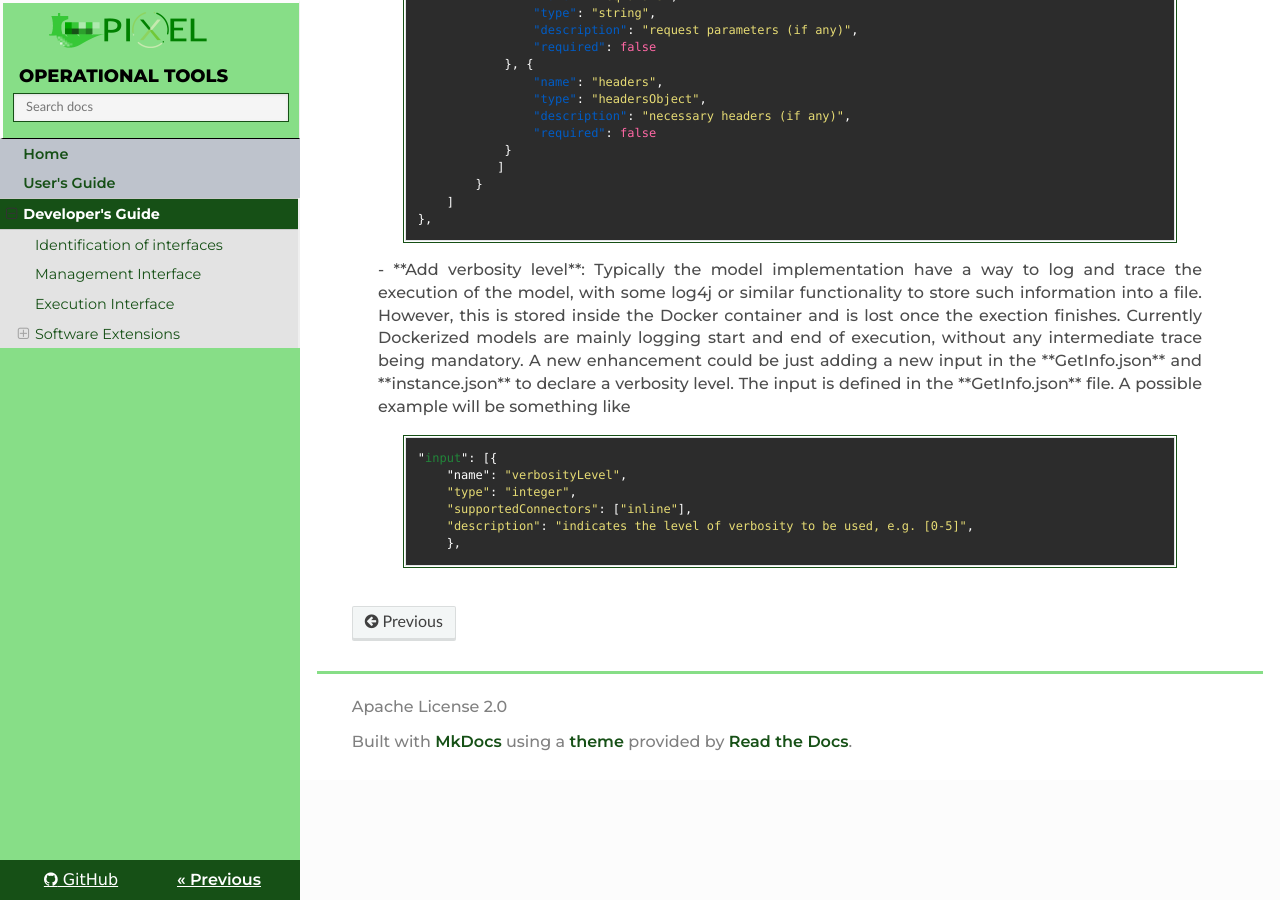
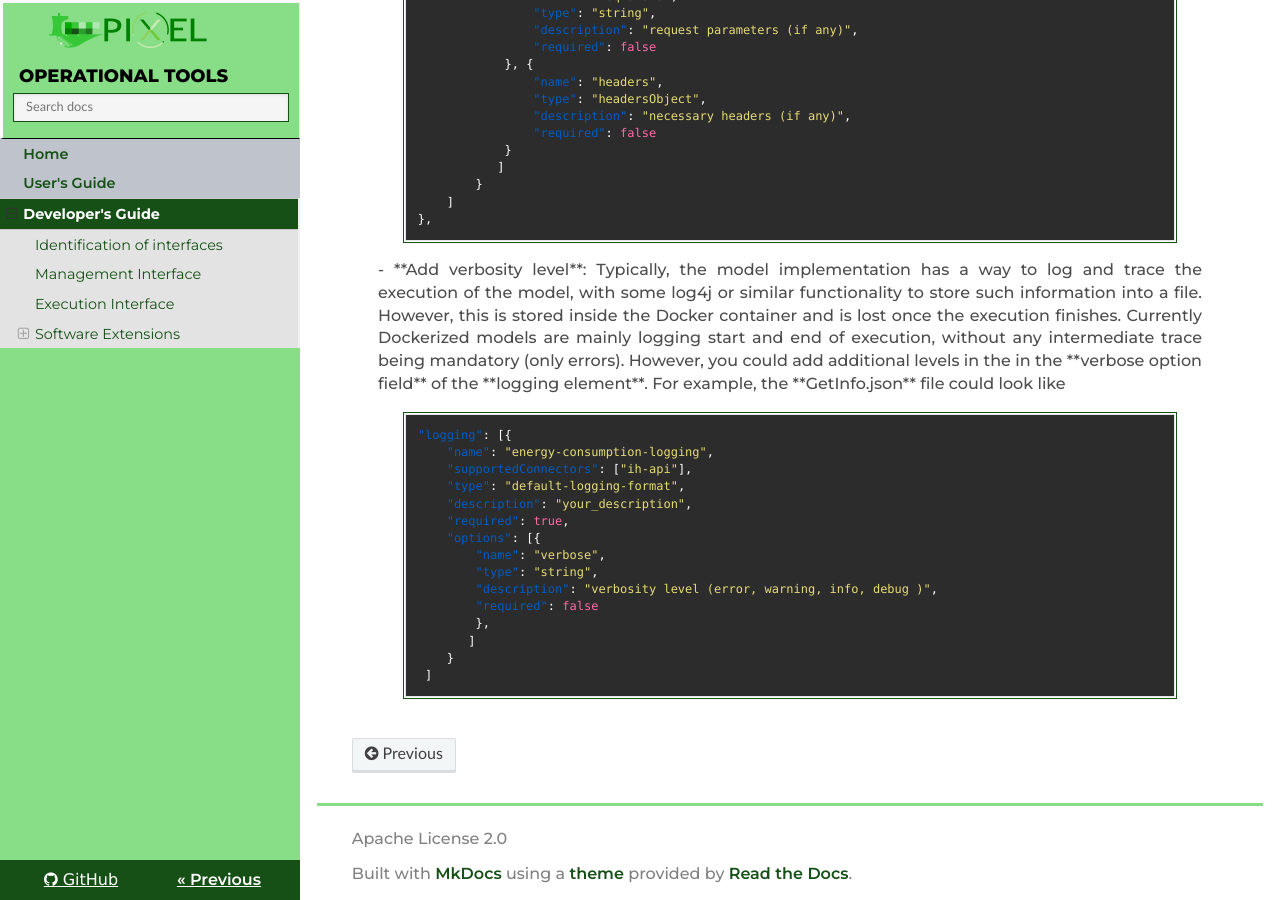
Before and after one commit to pixel-ports/docs-pas, an MkDocs documentation site: the page built from docs/devel_guide.md, in a window 1280 px wide and 900 px high, scrolled down 6413 px. Built offline with MkDocs 1.6.1, drawn with Linux system fonts in a browser that asks for light colours; nearby versions of some CDN libraries; old or Windows-style settings are respelled for this version of MkDocs.

Commit message:
Update devel_guide.md

````diff
--- a/docs/devel_guide.md
+++ b/docs/devel_guide.md
@@ -193,15 +193,24 @@ There are several ways in which you may be willling to enhance the provided Dock
 },
 ```
 
-  - **Add verbosity level**: Typically the model implementation have a way to log and trace the execution of the model, with some log4j or similar functionality to store such information into a file. However, this is stored inside the Docker container and is lost once the exection finishes. Currently Dockerized models are mainly logging start and end of execution, without any intermediate trace being mandatory. A new enhancement could be just adding a new input in the **GetInfo.json** and **instance.json** to declare a verbosity level.  The input is defined in the **GetInfo.json** file. A possible example will be something like
+  - **Add verbosity level**: Typically, the model implementation has a way to log and trace the execution of the model, with some log4j or similar functionality to store such information into a file. However, this is stored inside the Docker container and is lost once the execution finishes. Currently Dockerized models are mainly logging start and end of execution, without any intermediate trace being mandatory (only errors). However, you could add additional levels in the in the **verbose option field** of the **logging element**. For example, the **GetInfo.json** file could look like
 
 ```
-"input": [{
-	"name": "verbosityLevel",
-	"type": "integer",
-	"supportedConnectors": ["inline"],
-	"description": "indicates the level of verbosity to be used, e.g. [0-5]",
-	},
+"logging": [{
+	"name": "energy-consumption-logging",
+	"supportedConnectors": ["ih-api"],
+	"type": "default-logging-format",
+	"description": "your_description",
+	"required": true,
+	"options": [{
+		"name": "verbose",
+		"type": "string",
+		"description": "verbosity level (error, warning, info, debug )",
+		"required": false
+		},
+	   ]
+	}
+ ]
 ```
 
 <br/>
````
